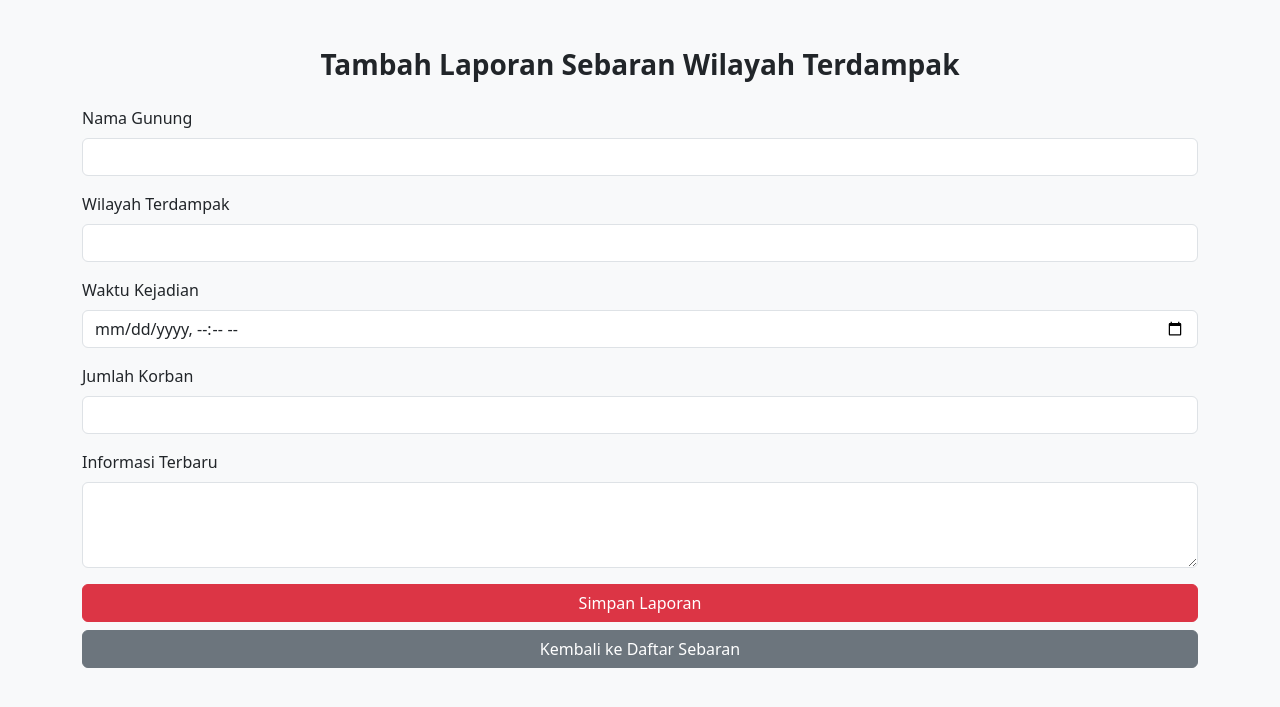
After one commit to GrandisAzizah/simb_kel2_letusan-gunung-berapi, a PHP site: page /input_sebaran.php in a window 1280 px wide. The commit adds this page. Shown: the top 707 px of the page. Run offline with PHP 8.4, Linux system fonts and the light colour scheme.

Commit message:
file input sebaran

```diff
--- /dev/null
+++ b/input_sebaran.php
@@ -0,0 +1,66 @@
+<?php include 'koneksi.php'; ?>
+
+<!DOCTYPE html>
+<html lang="id">
+<head>
+    <meta charset="UTF-8">
+    <meta name="viewport" content="width=device-width, initial-scale=1.0">
+    <title>Tambah Laporan Wilayah Terdampak</title>
+    <link href="https://cdn.jsdelivr.net/npm/bootstrap@5.3.8/dist/css/bootstrap.min.css" rel="stylesheet">
+</head>
+
+<body class="bg-light">
+    <div class="container mt-5 mb-5">
+        <h3 class="text-center fw-bold mb-4">Tambah Laporan Sebaran Wilayah Terdampak</h3>
+
+        <form method="POST" action="">
+            <div class="mb-3">
+                <label class="form-label">Nama Gunung</label>
+                <input type="text" name="nama_gunung" class="form-control" required>
+            </div>
+
+            <div class="mb-3">
+                <label class="form-label">Wilayah Terdampak</label>
+                <input type="text" name="wilayah_terdampak" class="form-control" required>
+            </div>
+
+            <div class="mb-3">
+                <label class="form-label">Waktu Kejadian</label>
+                <input type="datetime-local" name="waktu_kejadian" class="form-control" required>
+            </div>
+
+            <div class="mb-3">
+                <label class="form-label">Jumlah Korban</label>
+                <input type="number" name="jumlah_korban" class="form-control" required>
+            </div>
+
+            <div class="mb-3">
+                <label class="form-label">Informasi Terbaru</label>
+                <textarea name="informasi_terbaru" class="form-control" rows="3" required></textarea>
+            </div>
+
+            <button type="submit" name="submit" class="btn btn-danger w-100">Simpan Laporan</button>
+            <a href="sebaran.php" class="btn btn-secondary w-100 mt-2">Kembali ke Daftar Sebaran</a>
+        </form>
+    </div>
+</body>
+</html>
+
+<?php
+if (isset($_POST['submit'])) {
+    $nama_gunung = $_POST['nama_gunung'];
+    $wilayah = $_POST['wilayah_terdampak'];
+    $waktu = $_POST['waktu_kejadian'];
+    $korban = $_POST['jumlah_korban'];
+    $info = $_POST['informasi_terbaru'];
+
+    $query = "INSERT INTO sebaran_wilayah (nama_gunung, wilayah_terdampak, waktu_kejadian, jumlah_korban, informasi_terbaru)
+              VALUES ('$nama_gunung', '$wilayah', '$waktu', '$korban', '$info')";
+
+    if ($koneksi->query($query)) {
+        echo "<script>alert('Laporan berhasil disimpan!'); window.location='sebaran.php';</script>";
+    } else {
+        echo "<div class='alert alert-danger text-center mt-3'>Gagal menyimpan laporan: " . $koneksi->error . "</div>";
+    }
+}
+?>
--- /dev/null
+++ b/koneksi.php
@@ -0,0 +1,6 @@
+<?php
+$koneksi = new mysqli("localhost", "root", "", "gunung_berapi");
+if ($koneksi->connect_error) {
+    die("Koneksi gagal: " . $koneksi->connect_error);
+}
+?>
--- a/sebaran.php
+++ b/sebaran.php
@@ -1,8 +1,4 @@
-<?php
-$koneksi = new mysqli("localhost", "root", "", "gunung_berapi");
-if ($koneksi->connect_error) {
-    die("Koneksi gagal: " . $koneksi->connect_error);
-}
+<?php include 'koneksi.php'; ?>
 
 $cari = "";
 if (isset($_GET['cari'])) {
```
